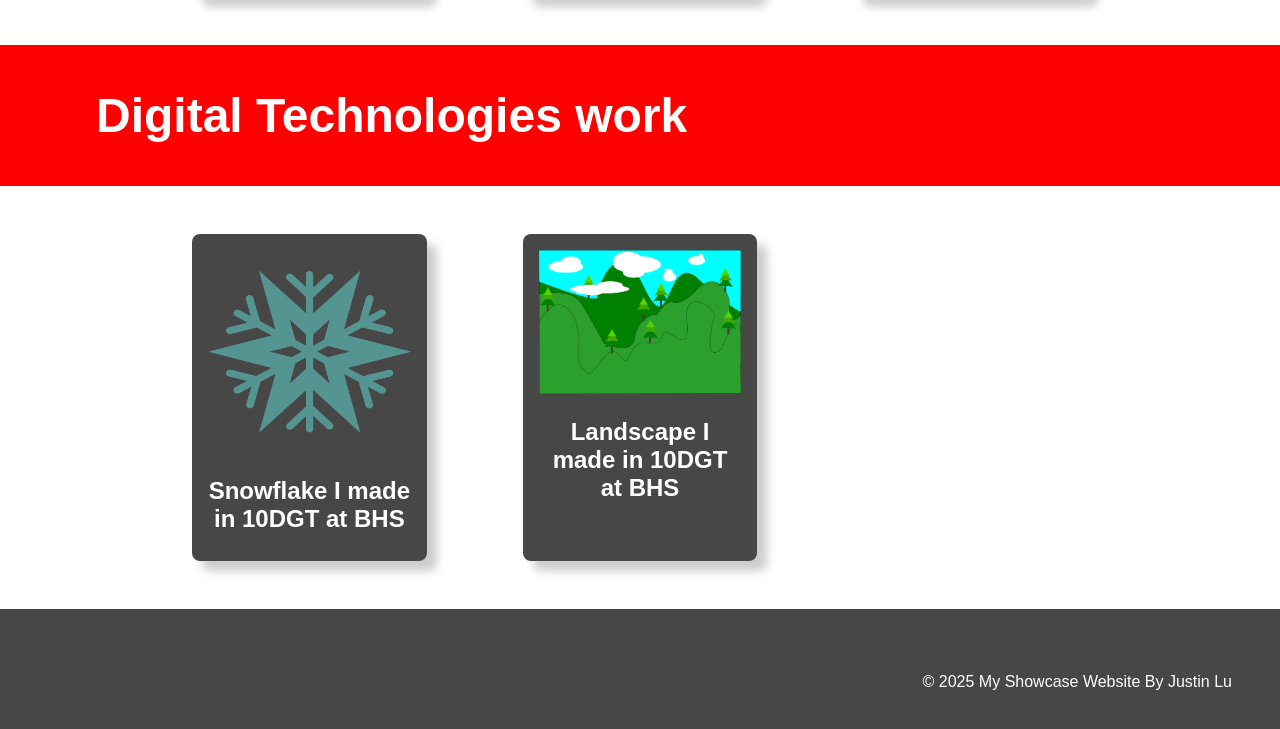
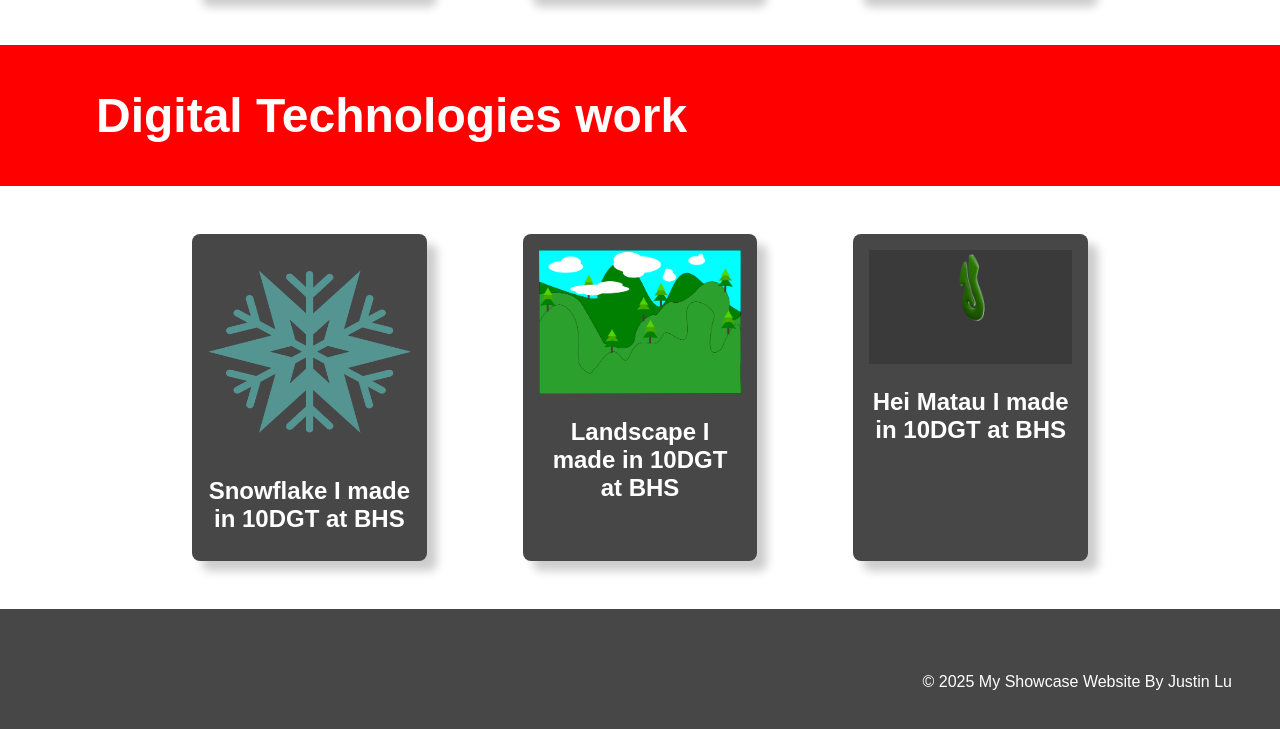
Before and after one commit to 24196/Justins-first-website, a plain HTML site: page index.html in a window 1280 px wide. Shown: the part 1084-1813 px from the top of the page. Drawn offline with Linux system fonts and the light colour scheme.

Commit message:
Hei Matau.html

```diff
--- a/index.html
+++ b/index.html
@@ -73,6 +73,10 @@
             <img src="images/landscape.png" alt="Landscape">
             <h2 class="topic-card-text">Landscape I made in 10DGT at BHS</h2>
         </div>
+        <div class="topic-card">
+            <img src="images/Hei Matau.png" alt="Hei Matau">
+            <h2 class="topic-card-text">Hei Matau I made in 10DGT at BHS</h2>
+        </div>
 </section>
 
     <!-- A Simple Website Footer ------------------------------------------------------------------------------ -->
```
